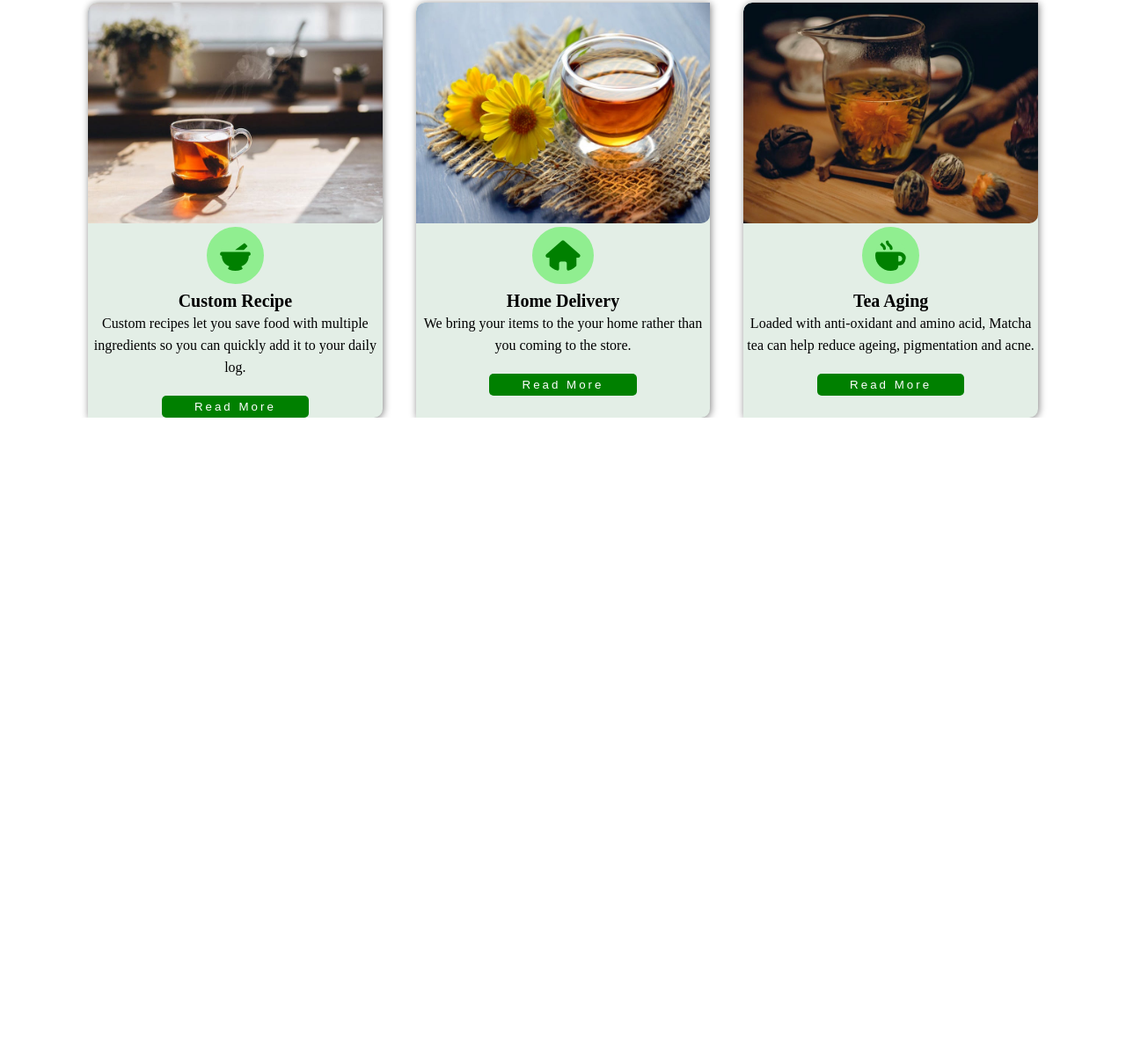
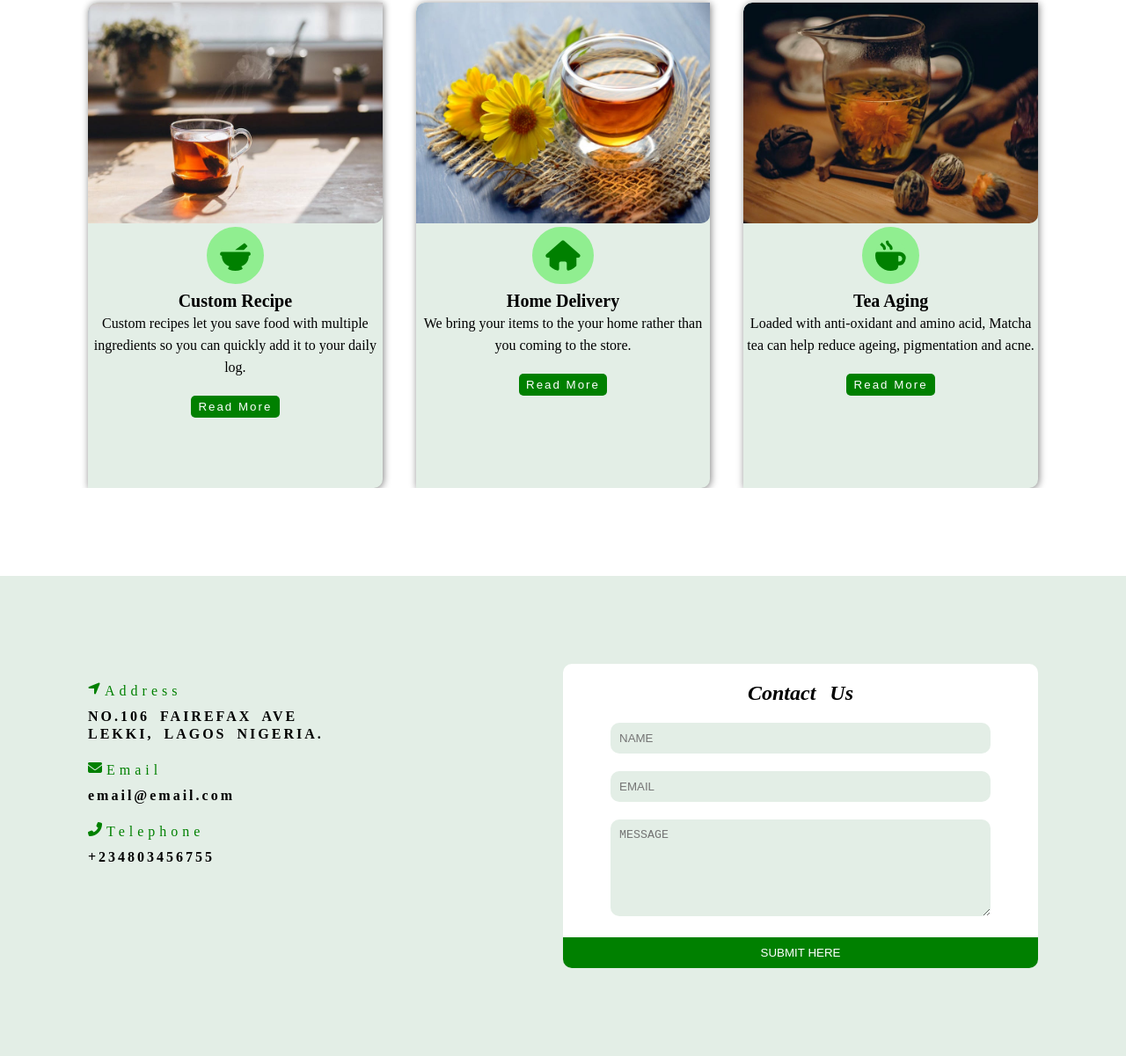
Before and after one commit to Lacary1st/Herbal-Tea, a plain HTML site: page index.html in a window 1280 px wide. Shown: the part 1985-3186 px from the top of the page at 88% size. Before the commit the page ends 2460 px from the top, so only its background shows below. Drawn offline with Linux system fonts and the light colour scheme.

Commit message:
added css

```diff
--- a/index.html
+++ b/index.html
@@ -148,6 +148,32 @@
 
     </div>
 
+    <footer class="contact">
+
+        <div class="address-form">
+
+            <div class="address">
+               <p><i class="fa-solid fa-location-arrow"></i>Address</p>
+                <h4>NO.106 FAIREFAX AVE<br> LEKKI, LAGOS NIGERIA.</h4>
+                <p><i class="fa-solid fa-envelope"></i>Email</p>
+                <h4>email@email.com</h4>
+                <p><i class="fa-solid fa-phone-flip"></i>Telephone</p>
+                <h4>+234803456755</h4>
+            </div>
+
+            <form action="">
+                <h2 style="text-align: center;"><i>Contact Us</i></h2>
+                <input type="text" placeholder="NAME"><br>
+                <input type="email" name="email" id="email" placeholder="EMAIL"><br>
+                <textarea name="" id="" cols="30" rows="6" placeholder="MESSAGE"></textarea><br>
+                <button>SUBMIT HERE</button>
+            </form>
+
+        </div>
+
+    </footer>
+
+
 
 </body>
 </html>
--- a/style.css
+++ b/style.css
@@ -173,9 +173,10 @@
 }
 .services button{
     margin-top: 20px;
+    margin-bottom: 80px;
     padding: 5px;
-    width: 50%;
-    letter-spacing: 3px;
+    width: 30%;
+    letter-spacing: 2px;
     background-color: green;
     border: none;
     color: white;
@@ -195,3 +196,59 @@
     text-align: center;
     line-height: 25px;
 }
+
+.contact{
+    margin-top: 100px;
+    background-color: rgb(227, 238, 230);
+}
+.address-form{
+    width: 100%;
+    display: flex;
+    justify-content: space-between;
+    padding: 100px;
+}
+.address-form > div,form{
+    width: 100%;
+    /* height: 340px; */
+}
+.address > p{
+    color: green;
+    margin-top: 20px;
+    margin-bottom: 10px;
+    /* margin-left: 10px; */
+    letter-spacing: 5px;
+}
+.address > h4{
+    letter-spacing: 3px;
+    word-spacing: 5px;
+    line-height: 20px;
+}
+form{
+    /* height: 359px; */
+    border-radius: 10px;
+    width: 100%;
+    background-color: white;
+    text-align: center;
+}
+form > input,textarea{
+    margin-top: 20px;
+    border-radius: 10px;
+    border: none;
+    background-color: rgb(227, 238, 230);
+    width: 80%;
+    /* text-align: center; */
+    /* margin-bottom: 20px; */
+    padding: 10px;
+}
+form > h2{
+    word-spacing: 10px;
+    margin-top: 20px;
+}
+form > button{
+    width: 100%;
+    margin-top: 20px;
+    padding: 10px;
+    border: none;
+    color: white;
+    background-color: green;
+}
```
